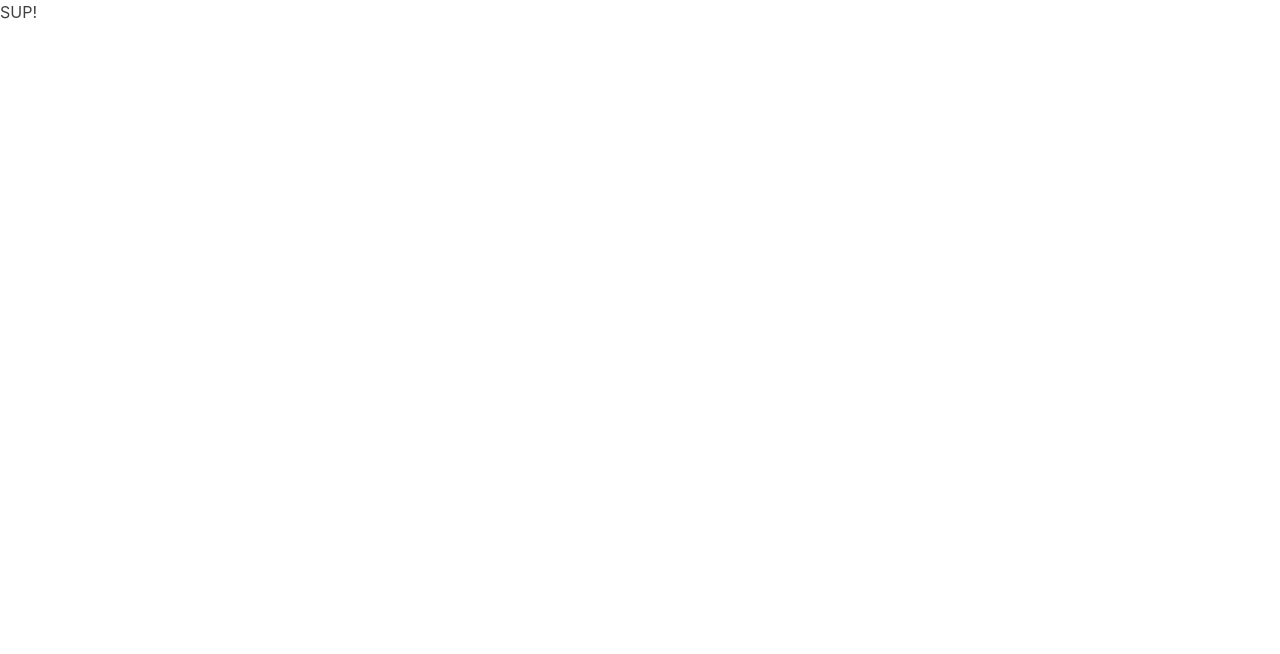
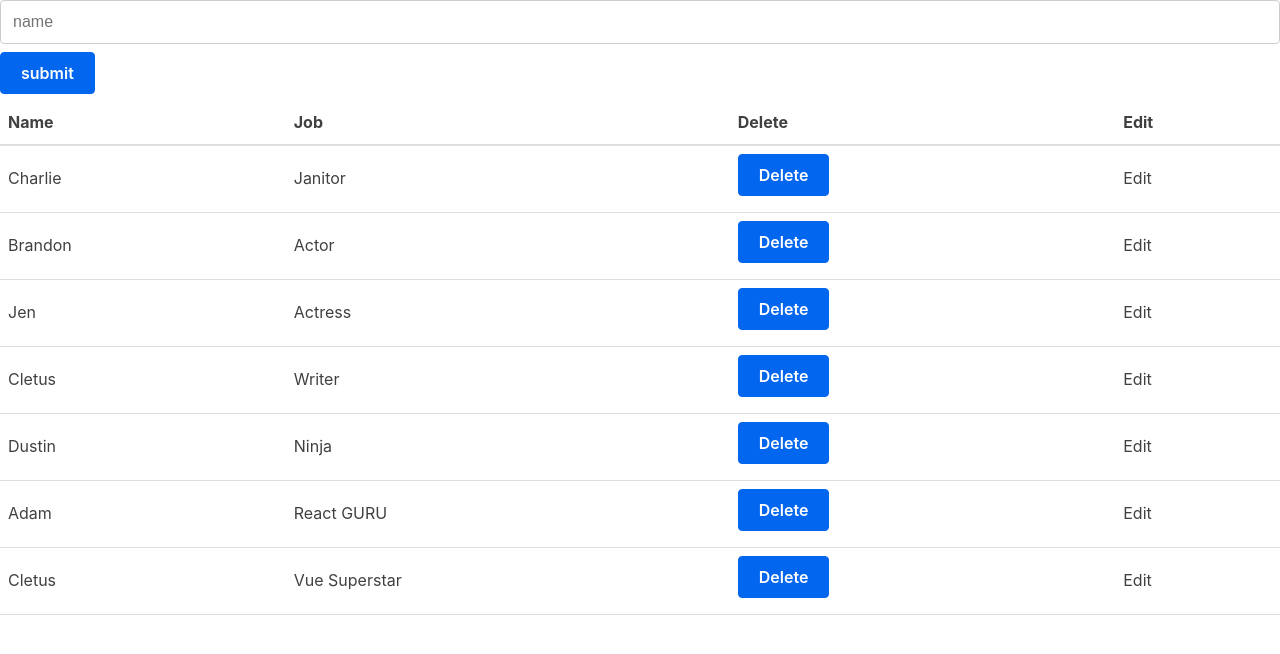
Before and after one commit to secantsquared/ah-react-demo, a React (Create React App) app in the folder client/: page / in a window 1280 px wide. Shown: the top 654 px of the page. Built offline with nearby package versions, Linux system fonts and the light colour scheme.

Commit message:
✨ allows a user to add a name to the table

```diff
--- a/client/package.json
+++ b/client/package.json
@@ -5,7 +5,8 @@
   "dependencies": {
     "react": "^16.8.2",
     "react-dom": "^16.8.2",
-    "react-scripts": "2.1.5"
+    "react-scripts": "2.1.5",
+    "uuid": "^3.3.2"
   },
   "scripts": {
     "start": "react-scripts start",
--- a/client/src/App.js
+++ b/client/src/App.js
@@ -1,9 +1,47 @@
 import React, { Component } from 'react'
+import { characters } from './Characters'
+import Form from './components/Form/Form.js'
+import Table from './components/Table/Table'
+export default class App extends Component {
+  state = {
+    characters: [],
+    name: ''
+  }
 
-class App extends Component {
+  componentDidMount() {
+    this.setState({
+      characters
+    })
+  }
+
+  onNameChange = name => {
+    this.setState({
+      name
+    })
+  }
+
+  handleSubmit = e => {
+    e.preventDefault()
+    this.setState({ characters: [...characters, { name: this.state.name }], name: '' })
+  }
+
   render() {
-    return <div className="app">SUP!</div>
+    return (
+      <>
+        <Form
+          name={this.state.name}
+          onNameChange={this.onNameChange}
+          handleSubmit={this.handleSubmit}
+        />
+        <Table characters={this.state.characters} />
+      </>
+    )
   }
 }
+//* 2 INPUTS = NAME INPUT && JOB INPUT
+//* FORM (PARENT OF INPUTS)
+//* APP --> RENDER IT ALL <FORM/> IN APP
 
-export default App
+//* TABLE
+//* TABLE HEADER TABLE BODY (2 COMPONENTS)
+//* 2 BUTTONS --> ADD DELETE // ADD EDIT
--- /dev/null
+++ b/client/src/Characters.js
@@ -0,0 +1,30 @@
+export const characters = [
+  {
+    name: 'Charlie',
+    job: 'Janitor'
+  },
+  {
+    name: 'Brandon',
+    job: 'Actor'
+  },
+  {
+    name: 'Jen',
+    job: 'Actress'
+  },
+  {
+    name: 'Cletus',
+    job: 'Writer'
+  },
+  {
+    name: 'Dustin',
+    job: 'Ninja'
+  },
+  {
+    name: 'Adam',
+    job: 'React GURU'
+  },
+  {
+    name: 'Cletus',
+    job: 'Vue Superstar'
+  }
+]
--- /dev/null
+++ b/client/src/components/Form/Form.js
@@ -0,0 +1,12 @@
+import React from 'react'
+import NameInput from './NameInput'
+import JobInput from './JobInput'
+
+export default function Form(props) {
+  return (
+    <form onSubmit={props.handleSubmit}>
+      <NameInput name={props.name} onNameChange={props.onNameChange} />
+      <JobInput />
+    </form>
+  )
+}
--- /dev/null
+++ b/client/src/components/Form/JobInput.js
@@ -0,0 +1,5 @@
+import React from 'react'
+
+export default function JobInput() {
+  return <div />
+}
--- /dev/null
+++ b/client/src/components/Form/NameInput.js
@@ -0,0 +1,14 @@
+import React from 'react'
+
+export default function NameInput(props) {
+  const handleChange = e => {
+    props.onNameChange(e.target.value)
+  }
+
+  return (
+    <>
+      <input type="text" placeholder="name" value={props.name} onChange={handleChange} />
+      <input type="submit" value="submit" />
+    </>
+  )
+}
--- /dev/null
+++ b/client/src/components/Table/Table.js
@@ -0,0 +1,21 @@
+import React from 'react'
+import TableHeader from './TableHeader'
+import TableBody from './TableBody'
+
+export default function Table(props) {
+  return (
+    <table>
+      <TableHeader />
+      <TableBody characters={props.characters} />
+    </table>
+  )
+}
+
+// <table>
+//</table>
+
+//<thead>
+//</thead>
+
+//tr
+//th name th job
--- /dev/null
+++ b/client/src/components/Table/TableBody.js
@@ -0,0 +1,21 @@
+import React from 'react'
+import uuidv4 from 'uuid'
+
+export default function TableBody(props) {
+  return (
+    <tbody>
+      {props.characters.map(character => {
+        return (
+          <tr key={uuidv4()}>
+            <td>{character.name}</td>
+            <td>{character.job}</td>
+            <td>
+              <button>Delete</button>
+            </td>
+            <td>Edit</td>
+          </tr>
+        )
+      })}
+    </tbody>
+  )
+}
--- /dev/null
+++ b/client/src/components/Table/TableHeader.js
@@ -0,0 +1,14 @@
+import React from 'react'
+
+export default function TableHeader() {
+  return (
+    <thead>
+      <tr>
+        <th>Name</th>
+        <th>Job</th>
+        <th>Delete</th>
+        <th>Edit</th>
+      </tr>
+    </thead>
+  )
+}
```
Also changed, not shown: 1 other file (tests, documents, lock files or other folders).
